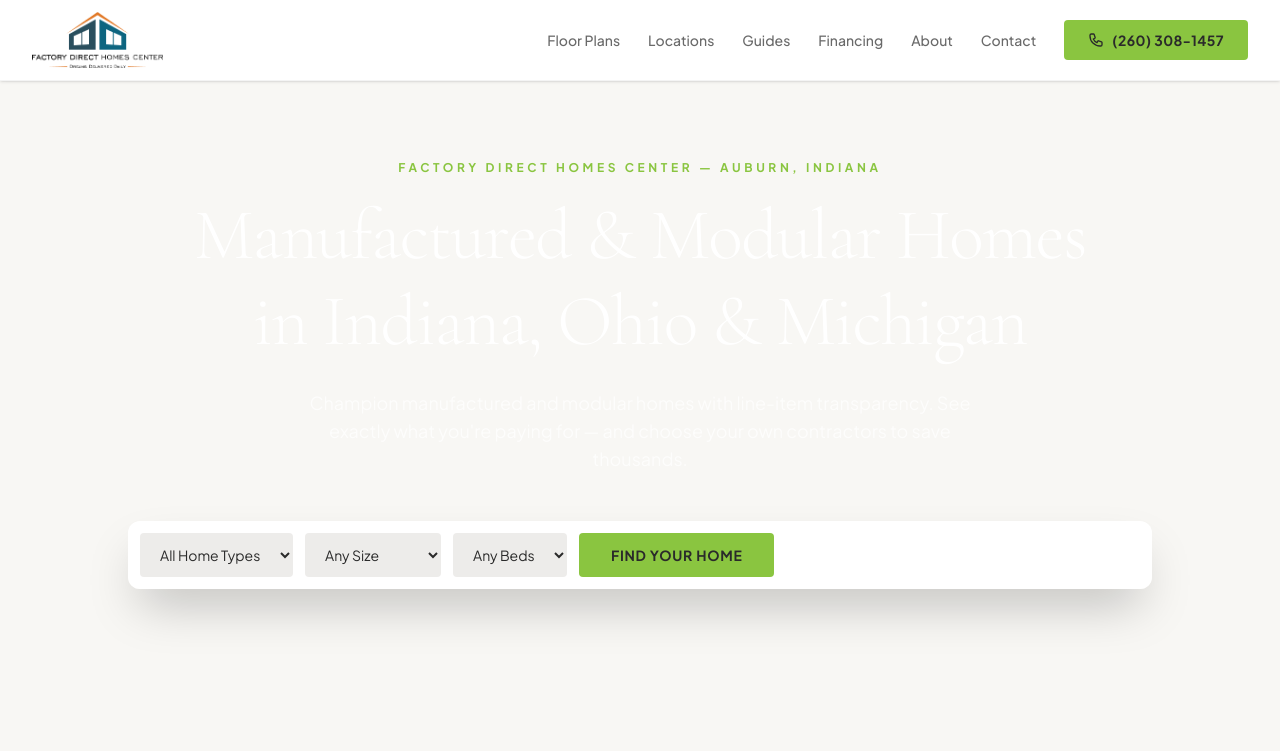
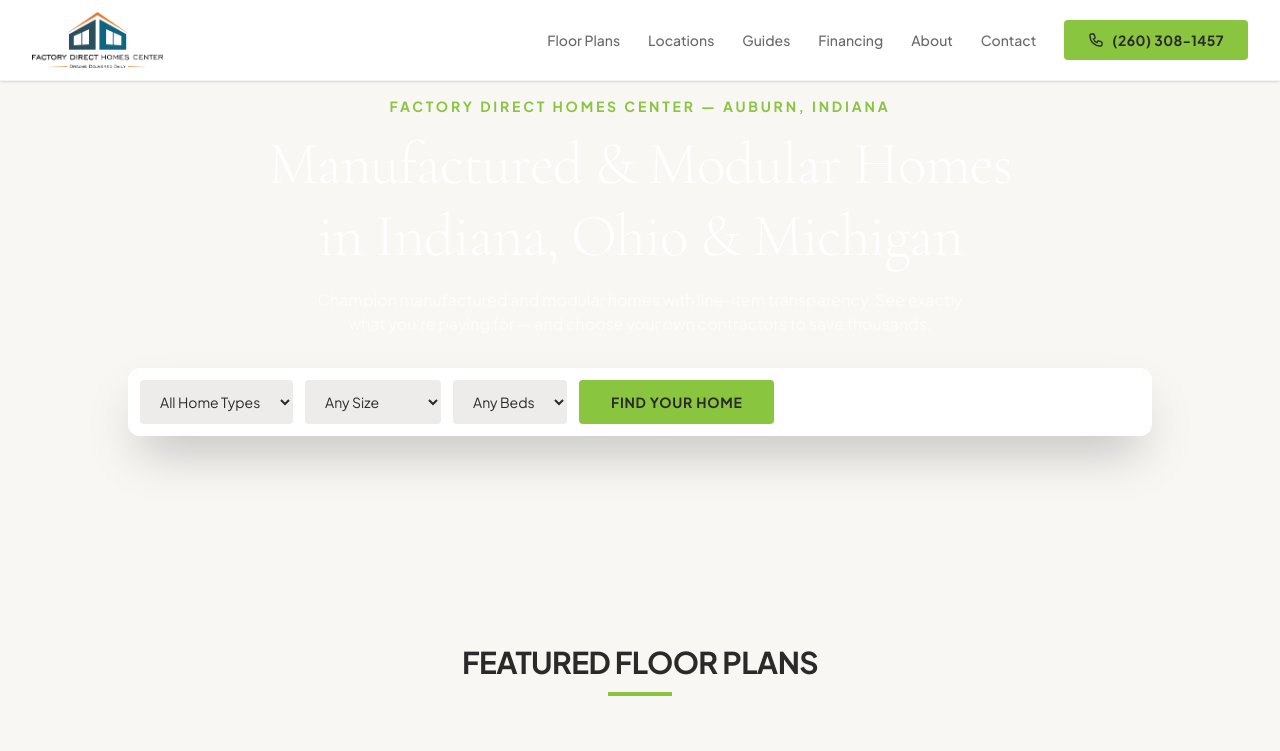
Before and after one commit to avabotfdhc/factorydirecthomecenter.com, a Next.js app: page / in a window 1280 px wide. Shown: the top 751 px of the page. Built offline with nearby package versions, Linux system fonts and the light colour scheme.

Commit message:
FIX: Reduce hero banner size - changed from 85vh to 60vh, reduced padding, increased location text size

```diff
--- a/src/app/page.tsx
+++ b/src/app/page.tsx
@@ -770,7 +770,7 @@
   const { ref, offset } = useParallax(0.3);
 
   return (
-    <section ref={ref} className="relative min-h-[85vh] flex items-center overflow-hidden" aria-label="Hero section">
+    <section ref={ref} className="relative min-h-[60vh] flex items-center overflow-hidden" aria-label="Hero section">
       {/* Parallax Background */}
       <div
         className="absolute inset-0 bg-[var(--color-charcoal)]"
@@ -788,15 +788,15 @@
         <div className="absolute inset-0 bg-gradient-to-b from-[var(--color-charcoal)]/60 via-transparent to-[var(--color-charcoal)]/80" />
       </div>
 
-      <div className="relative max-w-7xl mx-auto px-6 lg:px-8 py-32 lg:py-40 w-full">
-        <header className="text-center mb-12">
-          <p className="text-xs font-bold tracking-[0.3em] uppercase text-[var(--color-lime)] mb-4">
+      <div className="relative max-w-7xl mx-auto px-6 lg:px-8 py-16 lg:py-24 w-full">
+        <header className="text-center mb-8">
+          <p className="text-sm font-bold tracking-[0.2em] uppercase text-[var(--color-lime)] mb-3">
             Factory Direct Homes Center — Auburn, Indiana
           </p>
-          <h1 className="font-serif text-4xl sm:text-5xl lg:text-6xl xl:text-7xl font-light text-white leading-tight tracking-tight mb-6">
+          <h1 className="font-serif text-3xl sm:text-4xl lg:text-5xl xl:text-6xl font-light text-white leading-tight tracking-tight mb-4">
             Manufactured & Modular Homes<br className="hidden lg:block" /> in Indiana, Ohio & Michigan
           </h1>
-          <p className="text-lg text-white/70 max-w-2xl mx-auto">
+          <p className="text-base text-white/70 max-w-2xl mx-auto">
             Champion manufactured and modular homes with line-item transparency.
             See exactly what you&apos;re paying for — and choose your own contractors to save thousands.
           </p>
```
